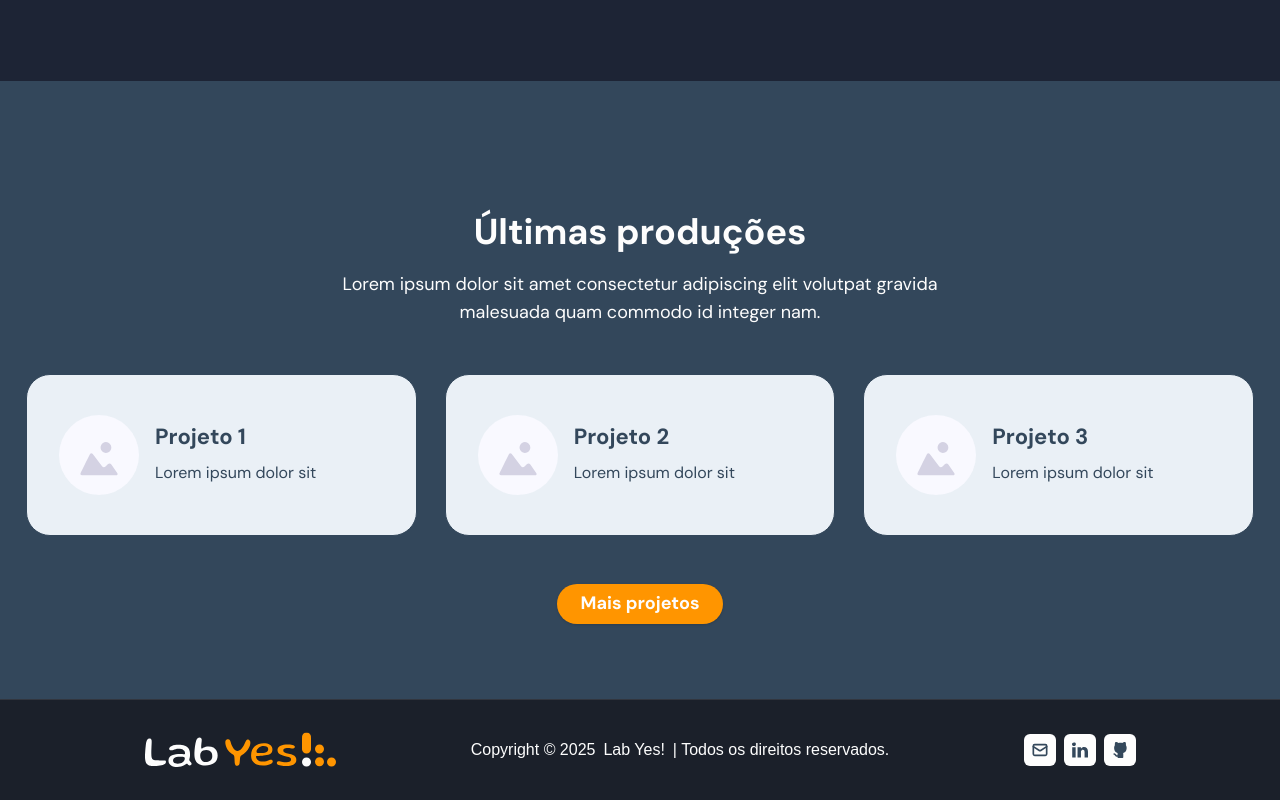
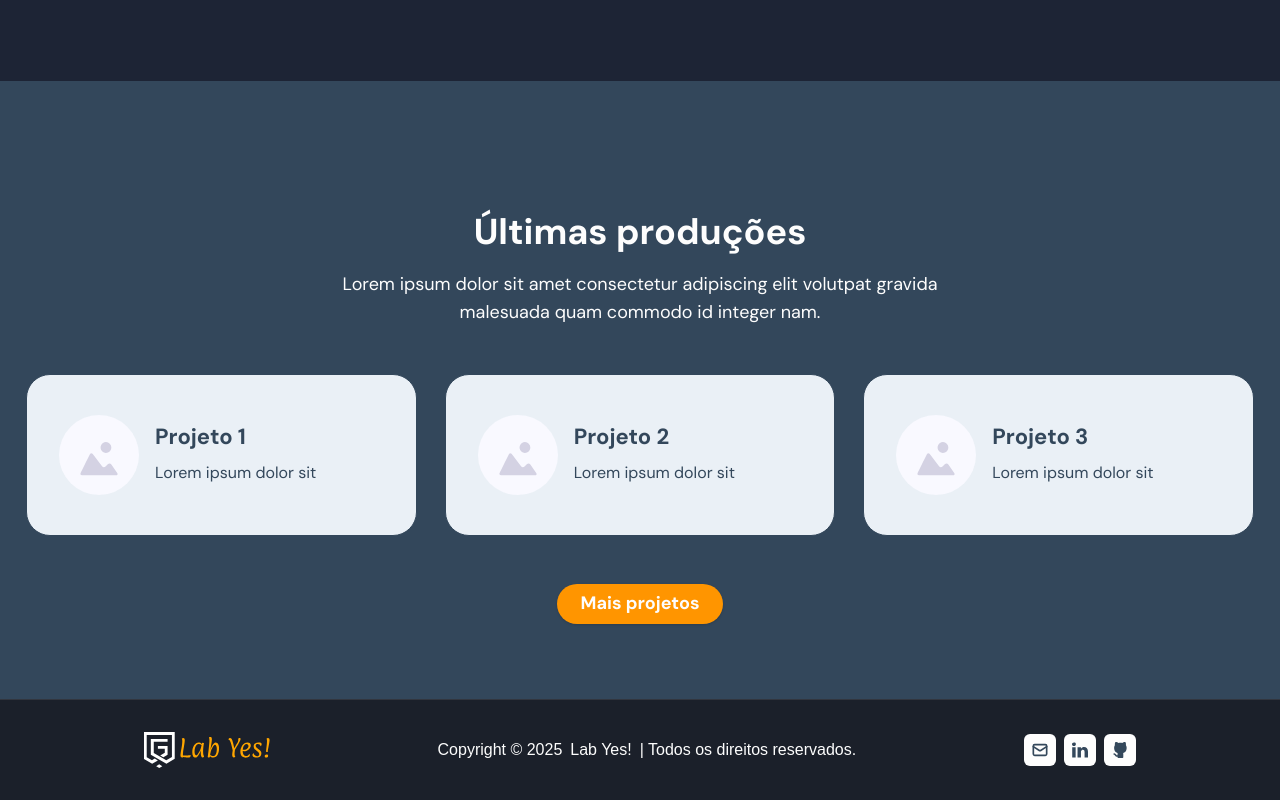
Before and after one commit to labyes24/LABYES-LP, a Next.js app: page /conexoes in a window 1280 px wide. Shown: the part 2218-3018 px from the top of the page. Built offline with nearby package versions, Linux system fonts and the light colour scheme; no server answers.

Commit message:
chore: apply new logo to footer
refs: 868d0b264

```diff
--- a/src/components/footer.tsx
+++ b/src/components/footer.tsx
@@ -3,8 +3,7 @@ import Link from 'next/link'
 
 import { IconGithub } from './svg/icon-github'
 import { IconLinkedin } from './svg/icon-linkedin'
-import { LogoLabYesLight } from './svg/logo-lab-yes-light'
-
+import { LogoLabYes } from './svg/logo-lab-yes'
 import { Button } from './ui/button'
 
 export function Footer() {
@@ -14,7 +13,11 @@ export function Footer() {
                 href={'/'}
                 className="row-start-1 mx-auto w-fit select-none p-0 hover:cursor-pointer md:mx-0"
             >
-                <LogoLabYesLight />
+                <LogoLabYes
+                    className="h-6 md:h-9"
+                    primaryFill="hsl(var(--logo-primary))"
+                    secondaryFill="hsl(var(--logo-secondary))"
+                />
             </Link>
 
             <div className="row-start-3 hidden leading-tight md:flex">
```
